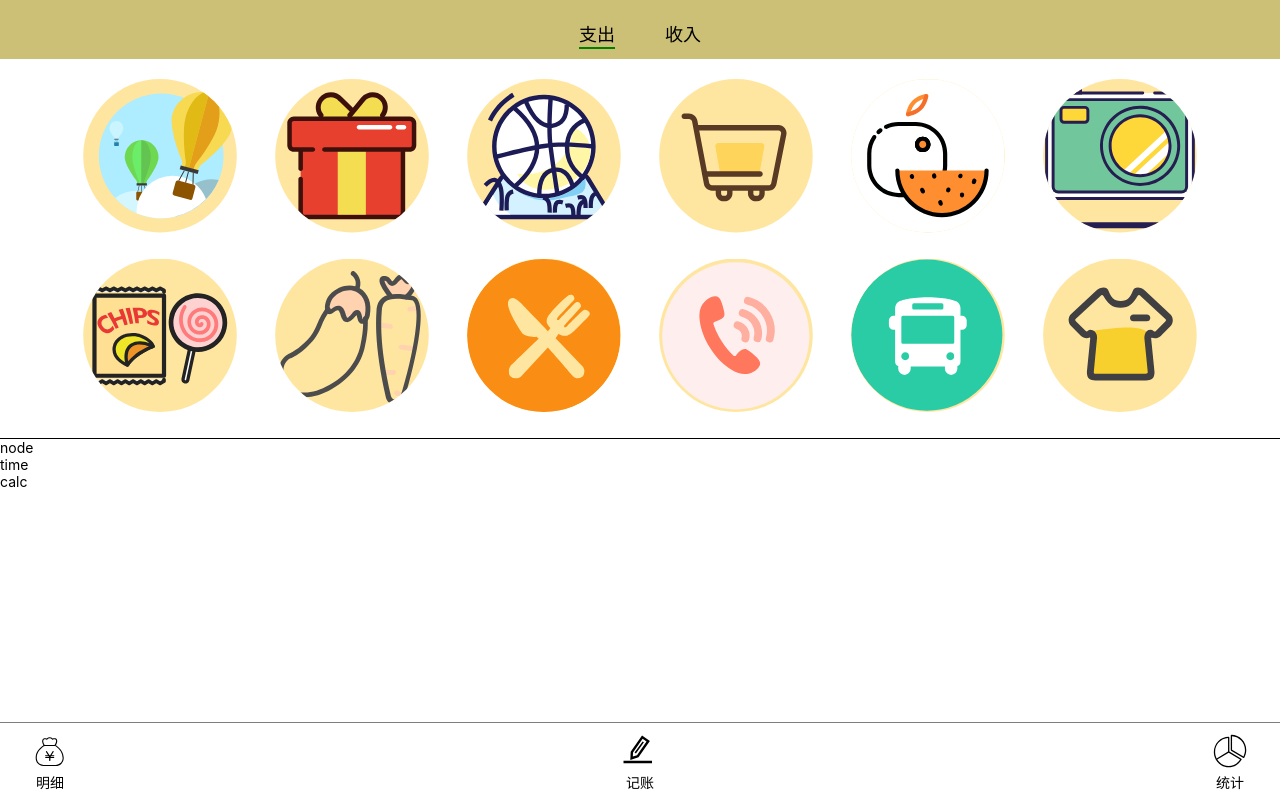
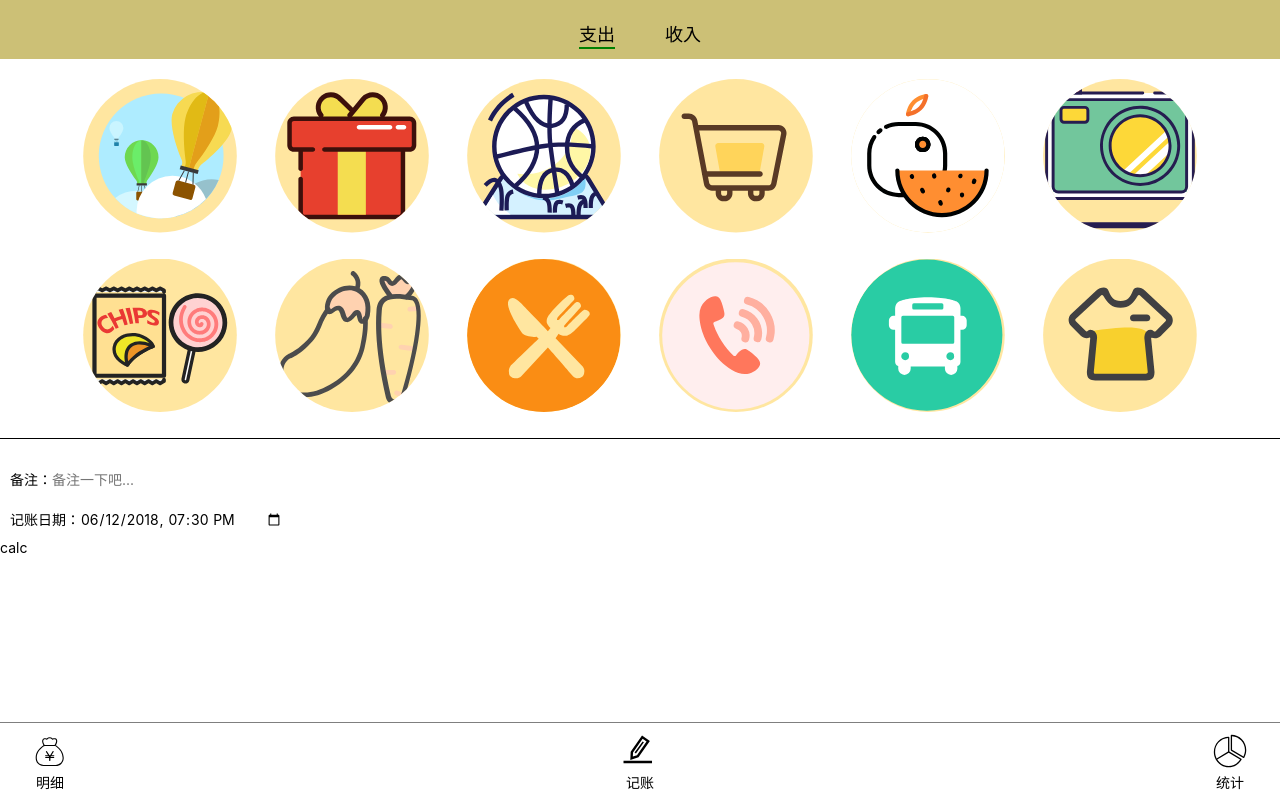
Before and after one commit to leigp555/accrount, a Vue app: page /#/ in a window 1280 px wide. Before the commit this address led to /#/home. Built offline with nearby package versions, Linux system fonts and the light colour scheme.

Commit message:
初始化home-recordTime组件

```diff
--- a/src/components/RecordNode.vue
+++ b/src/components/RecordNode.vue
@@ -1,5 +1,10 @@
 <template>
-node
+<div class="home-node-wrap">
+  <label>
+    <span>备注：</span>
+    <input type="text" placeholder="备注一下吧...">
+  </label>
+</div>
 </template>
 
 <script lang="ts">
@@ -11,5 +16,15 @@ export default defineComponent({
 </script>
 
 <style lang="scss" scoped>
-
+.home-node-wrap{
+  margin-top: 20px;
+  padding: 10px;
+  display: inline-flex;
+  align-items: center;
+  >label{
+    >input{
+      border: none;
+    }
+  }
+}
 </style>
--- a/src/components/RecordTime.vue
+++ b/src/components/RecordTime.vue
@@ -1,15 +1,29 @@
 <template>
-time
+  <div class="home-node-wrap">
+    <label>
+      <span>记账日期：</span>
+      <input type="datetime-local" value="2018-06-12T19:30">
+    </label>
+  </div>
 </template>
 
 <script lang="ts">
 import {defineComponent} from "vue";
 
 export default defineComponent({
-  name: "RecordTime"
+  name: "RecordNode"
 })
 </script>
 
 <style lang="scss" scoped>
-
+.home-node-wrap{
+  padding: 10px;
+  display: inline-flex;
+  align-items: center;
+  >label{
+    >input{
+      border: none;
+    }
+  }
+}
 </style>
```
